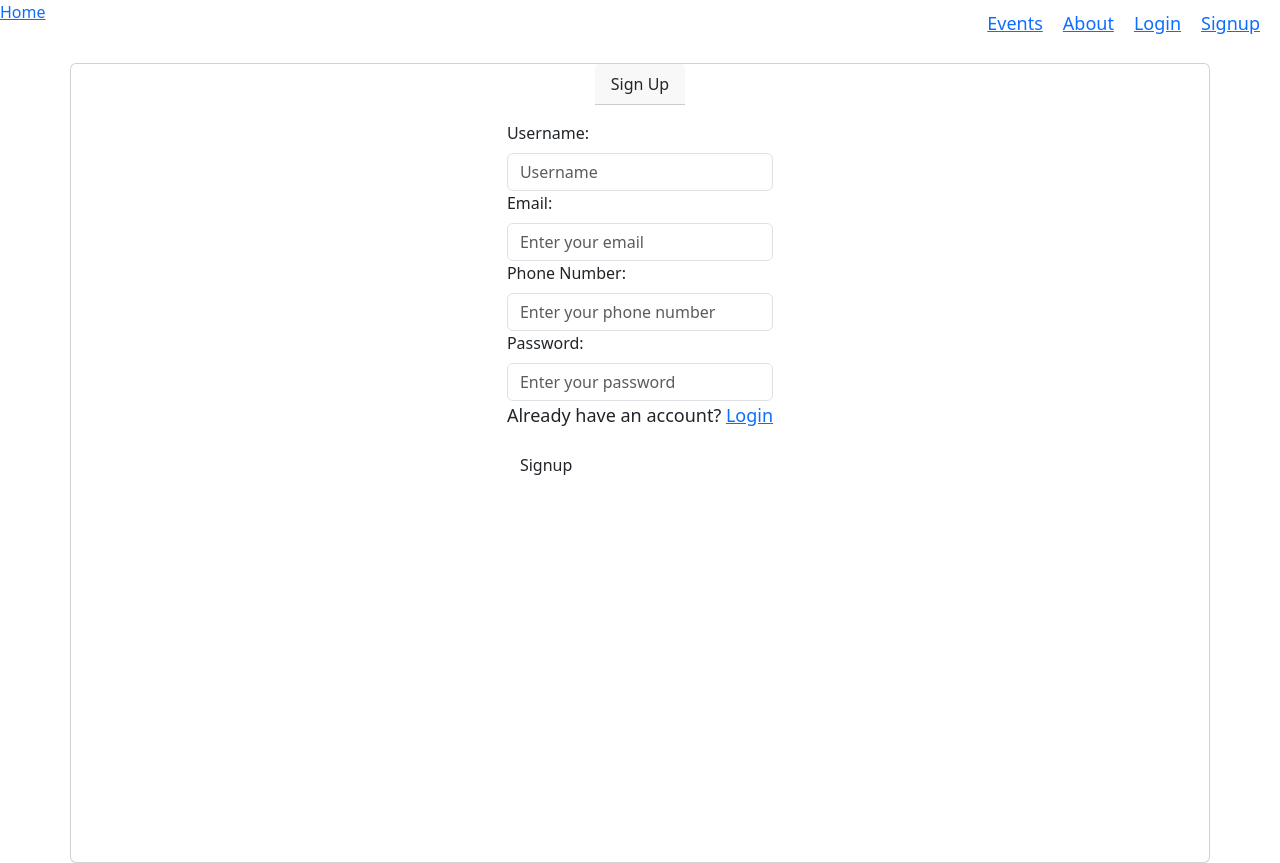
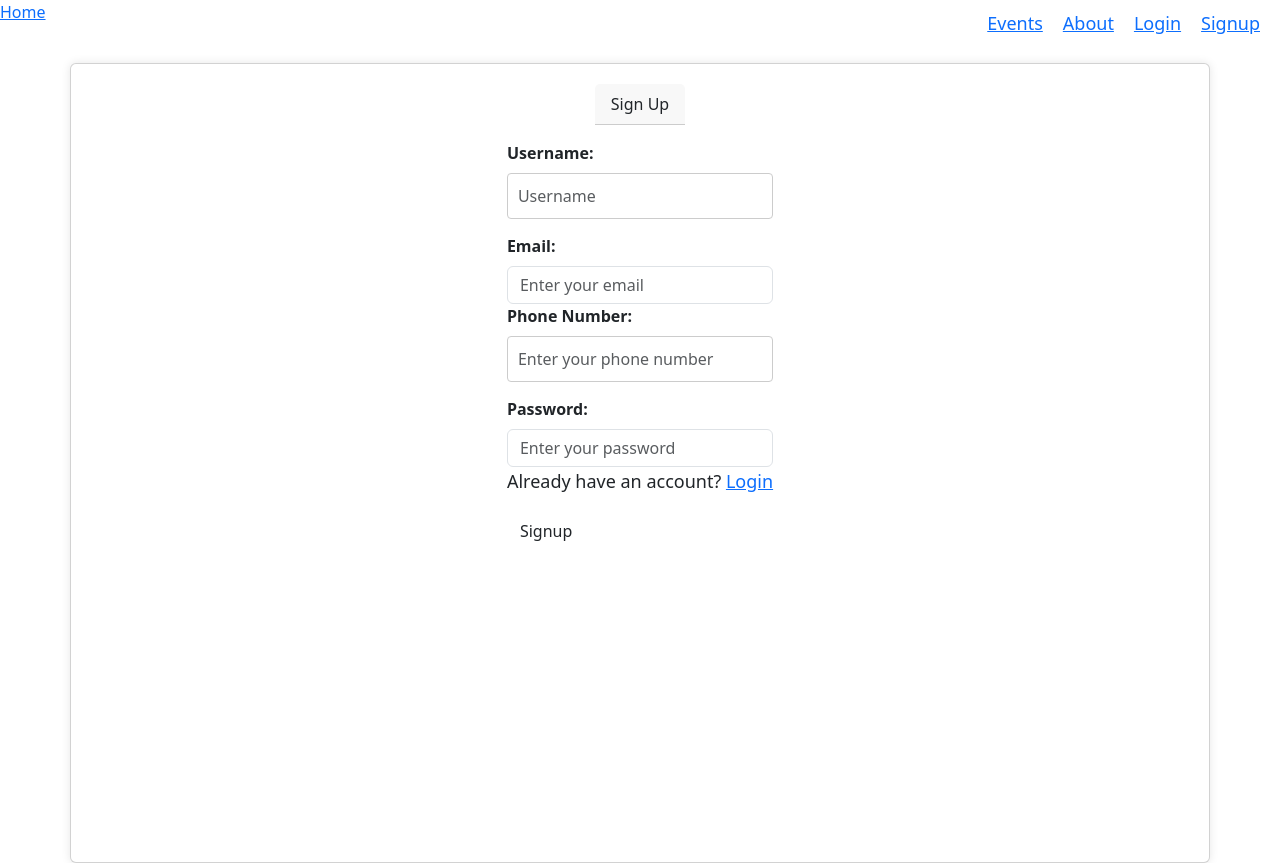
Before and after one commit to iammuirurimaina/EventMaster, a React (Create React App) app in the folder client/: page /signup in a window 1280 px wide. Built offline with nearby package versions, Linux system fonts and the light colour scheme; no server answers.

Commit message:
Styled EventForm

```diff
--- /dev/null
+++ b/client/src/components/EventForm.css
@@ -0,0 +1,73 @@
+/* EventForm.css */
+
+
+  /* Style the overall page */
+  #EventForm {
+    font-family: Arial, sans-serif;
+    background-color: #f0f0f0;
+    color: #333;
+    margin: 0;
+    padding: 0;
+    display: flex; /* Center the container vertically */
+    justify-content: center; /* Center the container horizontally */
+    align-items: center; /* Center the container vertically */
+    min-height: 100vh; /* Ensure full viewport height */
+  }
+
+
+  /* Style the container for the form */
+  .container {
+    max-width: 600px;
+    padding: 20px;
+    background-color: #fff;
+    border-radius: 8px;
+    box-shadow: 0 0 10px rgba(0, 0, 0, 0.1);
+  }
+
+  /* Style the form headings */
+  h1 {
+    font-size: 24px;
+    margin-bottom: 20px;
+  }
+
+  #Header {
+    margin: 100px;
+    margin-top: 0px;
+
+  }
+
+  /* Style form elements */
+  label {
+    display: block;
+    font-weight: bold;
+    margin-bottom: 8px;
+  }
+
+  input[type="text"],
+  input[type="date"],
+  textarea {
+    width: 100%;
+    padding: 10px;
+    margin-bottom: 15px;
+    border: 1px solid #ccc;
+    border-radius: 4px;
+    font-size: 16px;
+  }
+
+  /* Style form buttons */
+  button {
+    background-color: #007bff;
+    color: #fff;
+    border: none;
+    padding: 10px 20px;
+    border-radius: 4px;
+    cursor: pointer;
+    font-size: 16px;
+  }
+
+  /* Style button on hover */
+  button:hover {
+    background-color: #0056b3;
+  }
+
+  /* Add additional styles as needed */
--- a/client/src/components/EventForm.js
+++ b/client/src/components/EventForm.js
@@ -1,4 +1,5 @@
 import React, { useState } from 'react';
+import './EventForm.css';
 
 function EventForm({ onAddEvent }) {
   const [eventData, setEventData] = useState({
@@ -31,8 +32,8 @@
   };
 
   return (
-    <div>
-      <h2>Add Event</h2>
+    <div id='EventForm'>
+      <h2 id='Header'>Add Event</h2>
       <form onSubmit={handleSubmit}>
         <div className="form-group">
           <label>Name:</label>
```
